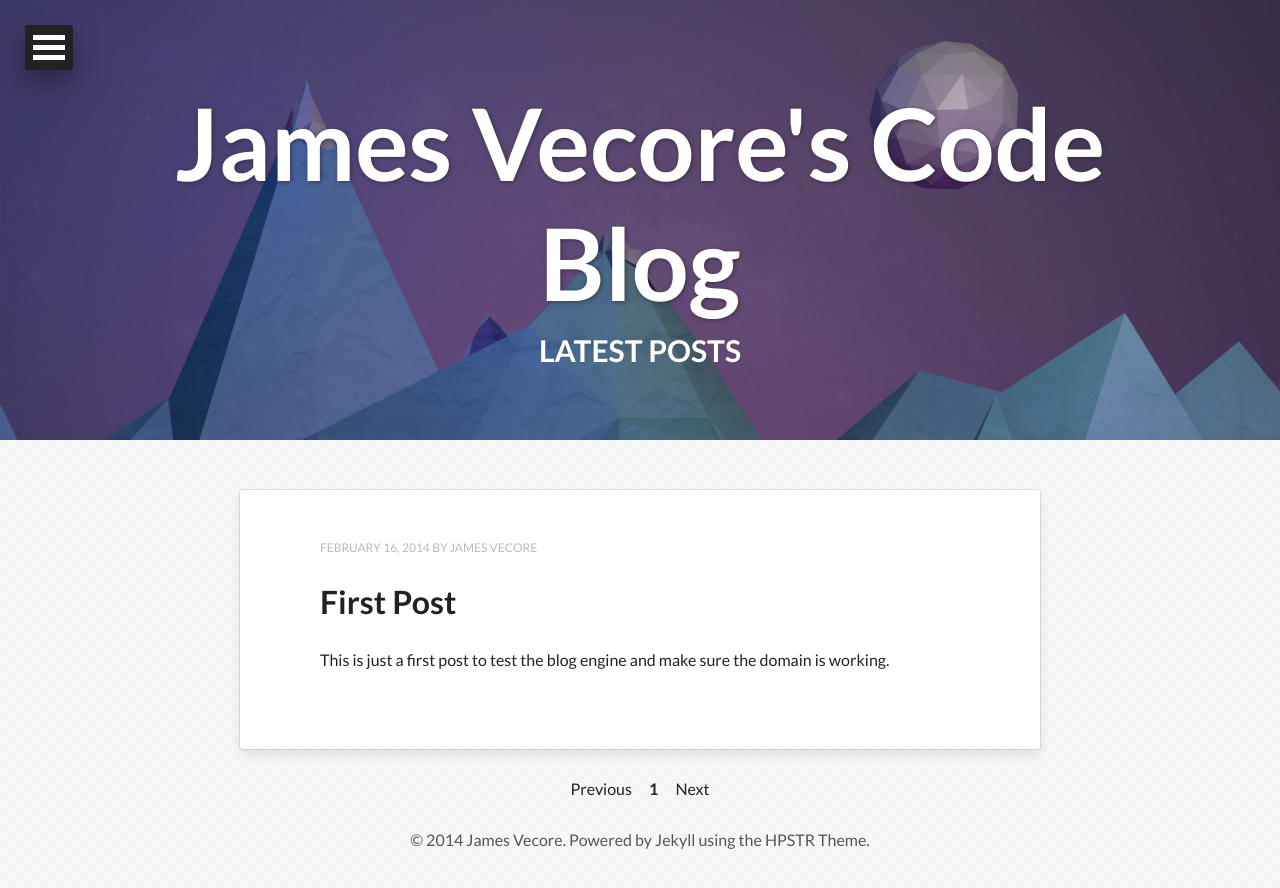
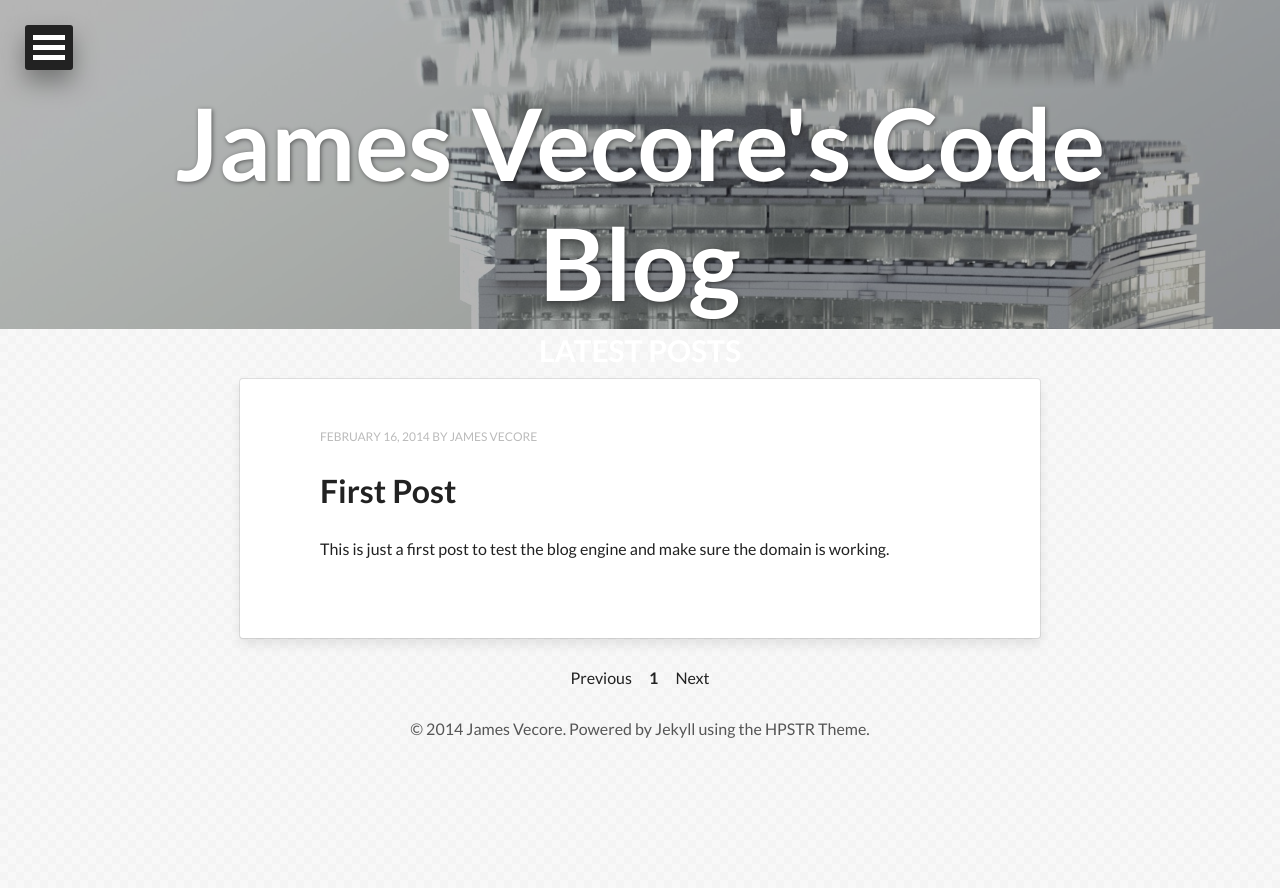
Before and after one commit to jamesvecore/jamesvecore.github.io, a Jekyll site: the page built from index.html, in a window 1280 px wide. Shown: the top 888 px of the page. Built offline with Jekyll 4.4.1, drawn with Linux system fonts in a browser that asks for light colours; nearby versions of some CDN libraries; the list of posts is cut into pages by our own code.

Commit message:
updated background picture

```diff
--- a/archive.html
+++ b/archive.html
@@ -5,7 +5,7 @@
 permalink: /archive/index.html
 description: "An archive of posts."
 image:
-  feature: cover.jpg
+  feature: default.jpg
 ---
 
 {% for post in site.posts %}
--- a/index.html
+++ b/index.html
@@ -1,10 +1,10 @@
 ---
 layout: post-index
 title: Latest Posts
-description: "Describe this nonsense."
-tags: [Jekyll, theme, themes, responsive, blog, modern]
+description: "Lastest posts from the blog"
+tags: []
 image:
-  feature: cover.jpg
+  feature: default.jpg
 ---
 
 {% for post in paginator.posts %}
--- a/tags.html
+++ b/tags.html
@@ -4,7 +4,7 @@
 title: Tag Archive
 description: "An archive of posts sorted by tag."
 image:
-  feature: cover.jpg
+  feature: default.jpg
 ---
 
 <ul class="entry-meta inline-list">
```
Also changed, not shown: _posts/2014-02-16-first_post.md (+1 -1 lines), about.md (+1 -1 lines), images/default.jpg (added), images/lego_sh09_0045.jpg (added).
